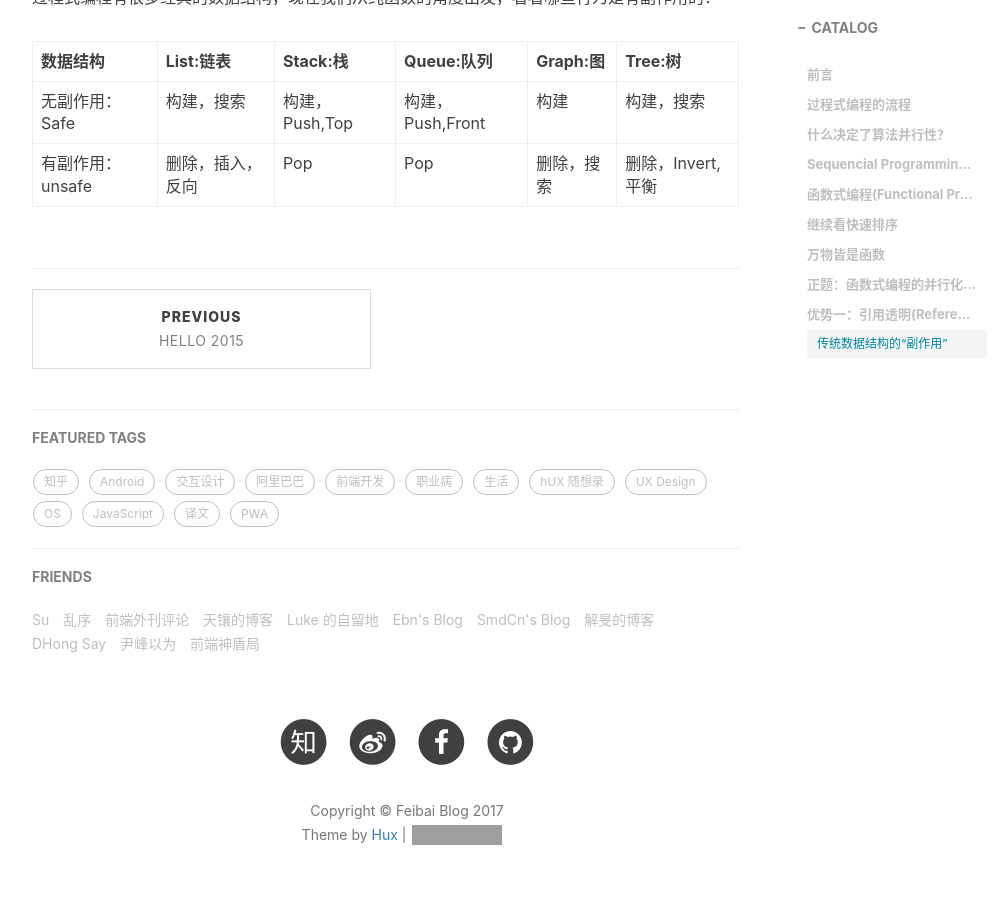
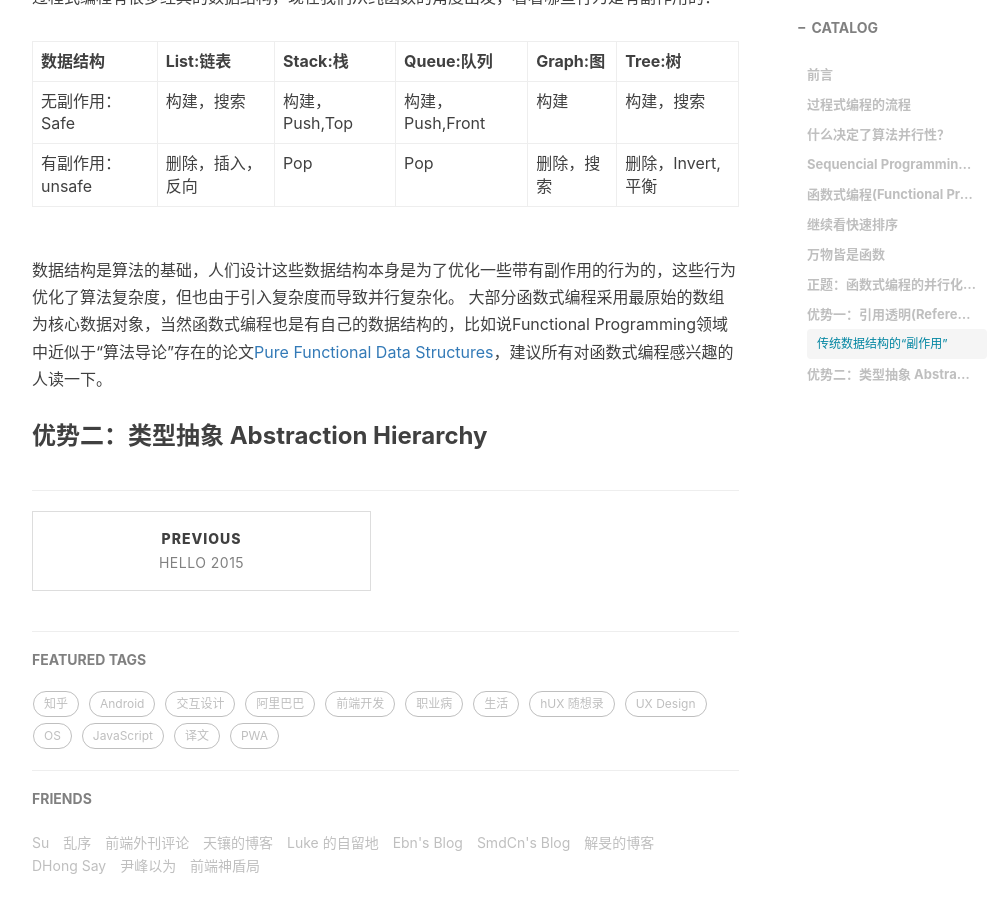
Before and after one commit to FeibHwang/my_Blog, a Jekyll site: the page built from _posts/2017-04-28-Parallelism-Advantages-in-Functional-Programming.markdown, in a window 1280 px wide and 900 px high, scrolled down 5182 px. Shown: the whole window, without its empty margins (233-1239 px from the left). Built offline with Jekyll 4.4.1, drawn with Linux system fonts in a browser that asks for light colours; nearby versions of some CDN libraries; comment, search, counter and statistics services are not loaded; grey boxes are pictures that could not be loaded.

Commit message:
add content

```diff
--- a/_posts/2017-04-28-Parallelism-Advantages-in-Functional-Programming.markdown
+++ b/_posts/2017-04-28-Parallelism-Advantages-in-Functional-Programming.markdown
@@ -167,3 +167,8 @@ int f3(int * x)
 |---------|-----------|---------|------------|----------|---------|
 |无副作用：Safe|构建，搜索|构建，Push,Top|构建，Push,Front|构建|构建，搜索|
 |有副作用：unsafe|删除，插入，反向|Pop|Pop|删除，搜索|删除，Invert,平衡|
+
+数据结构是算法的基础，人们设计这些数据结构本身是为了优化一些带有副作用的行为的，这些行为优化了算法复杂度，但也由于引入复杂度而导致并行复杂化。
+大部分函数式编程采用最原始的数组为核心数据对象，当然函数式编程也是有自己的数据结构的，比如说Functional Programming领域中近似于“算法导论”存在的论文[Pure Functional Data Structures](https://www.cs.cmu.edu/~rwh/theses/okasaki.pdf)，建议所有对函数式编程感兴趣的人读一下。
+
+### 优势二：类型抽象 Abstraction Hierarchy
```
